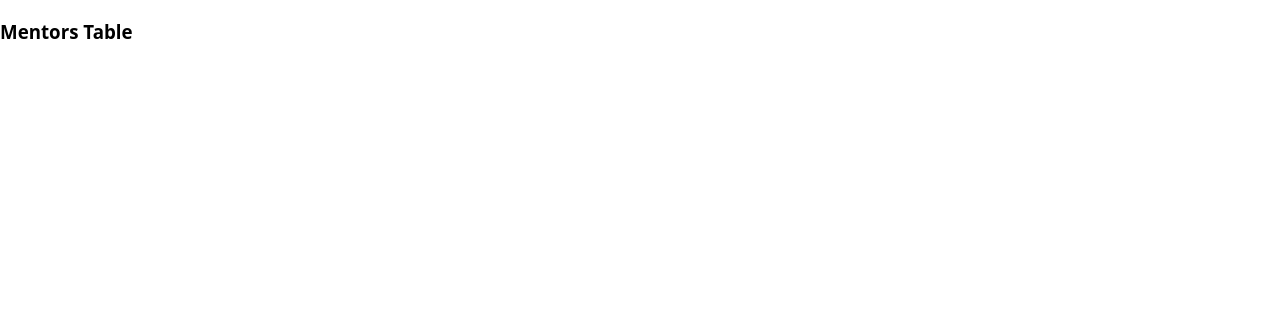
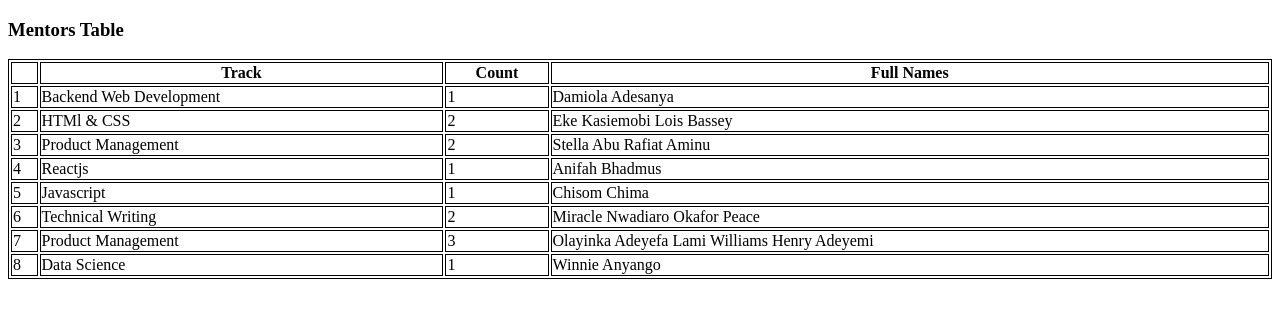
Before and after one commit to SarahDomson/Codevixens-Mentors-Table, a plain HTML site: page index.html in a window 1280 px wide. Drawn offline with Linux system fonts and the light colour scheme.

Commit message:
2 files modified

```diff
--- a/index.html
+++ b/index.html
@@ -4,14 +4,79 @@
     <title>Mentors Table</title>
     <meta charset="UTF-8" />
     <meta name="viewport" content="width=device-width" />
-    <!--
-      Need a visual blank slate?
-      Remove all code in `styles.css`!
-    -->
     <link rel="stylesheet" href="styles.css" />
     <script type="module" src="script.js"></script>
   </head>
   <body>
     <h3>Mentors Table</h3>
+    <table style="width:100%">
+      <tr>
+        <th></th>
+        <th>Track</th>
+        <th>Count</th>
+        <th>Full Names</th>
+        </tr>
+
+        <tr>
+          <td>1</td>
+          <td>Backend Web Development</td>
+          <td>1</td>
+          <td>Damiola Adesanya</td>
+        </tr>
+
+        <tr>
+          <td>2</td>
+          <td>HTMl & CSS</td>
+          <td>2</td>
+          <td>Eke Kasiemobi
+            Lois Bassey</td>
+        </tr>
+
+        <tr>
+          <td>3</td>
+          <td>Product Management</td>
+          <td>2</td>
+          <td>Stella Abu
+            Rafiat Aminu</td>
+        </tr>
+
+        <tr>
+          <td>4</td>
+          <td>Reactjs</td>
+          <td>1</td>
+          <td>Anifah Bhadmus</td>
+        </tr>
+
+        <tr>
+          <td>5</td>
+          <td>Javascript</td>
+          <td>1</td>
+          <td>Chisom Chima</td>
+          </tr>
+
+        <tr>
+          <td>6</td>
+          <td>Technical Writing</td>
+          <td>2</td>
+          <td>Miracle Nwadiaro
+            Okafor Peace</td>
+        </tr>
+
+        <tr>
+          <td>7</td>
+          <td>Product Management</td>
+          <td>3</td>
+          <td>Olayinka Adeyefa
+            Lami Williams
+            Henry Adeyemi</td>
+        </tr>
+
+        <tr>
+          <td>8</td>
+          <td>Data Science</td>
+          <td>1</td>
+          <td>Winnie Anyango</td>
+         </tr>
+    </table>
   </body>
 </html>
--- a/styles.css
+++ b/styles.css
@@ -1,46 +1,3 @@
-* {
-  box-sizing: border-box;
-}
-
-body {
-  margin: 0;
-  font-family: system-ui, sans-serif;
-  color: black;
-  background-color: white;
-}
-
-nav {
-  display: flex;
-  flex-wrap: wrap;
-  align-items: center;
-  justify-content: center;
-  padding: 0.5rem;
-  gap: 0.5rem;
-  border-bottom: solid 1px #aaa;
-  background-color: #eee;
-}
-
-nav a {
-  display: inline-block;
-  min-width: 9rem;
-  padding: 0.5rem;
-  border-radius: 0.2rem;
-  border: solid 1px #aaa;
-  text-align: center;
-  text-decoration: none;
-  color: #555;
-}
-
-nav a[aria-current='page'] {
-  color: #000;
-  background-color: #d4d4d4;
-}
-
-main {
-  padding: 1rem;
-}
-
-h1 {
-  font-weight: bold;
-  font-size: 1.5rem;
-}
+table, th, td {
+    border: 1px solid black;
+    }
```
